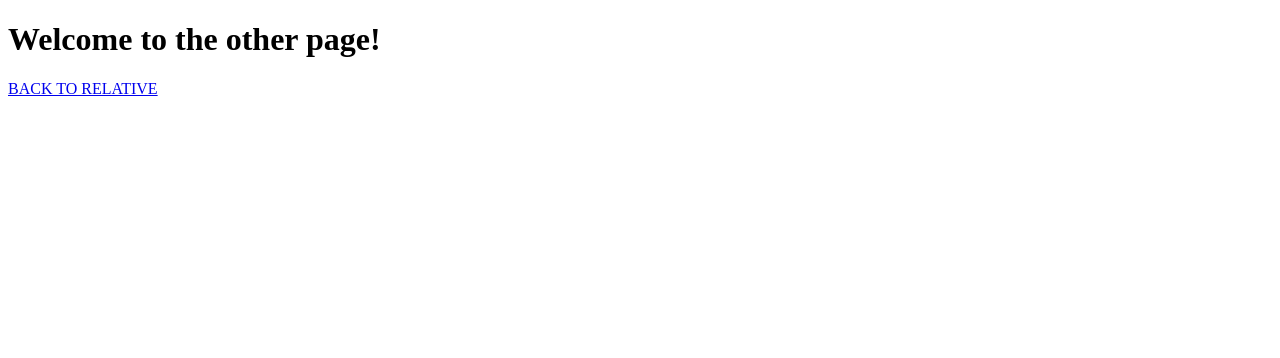
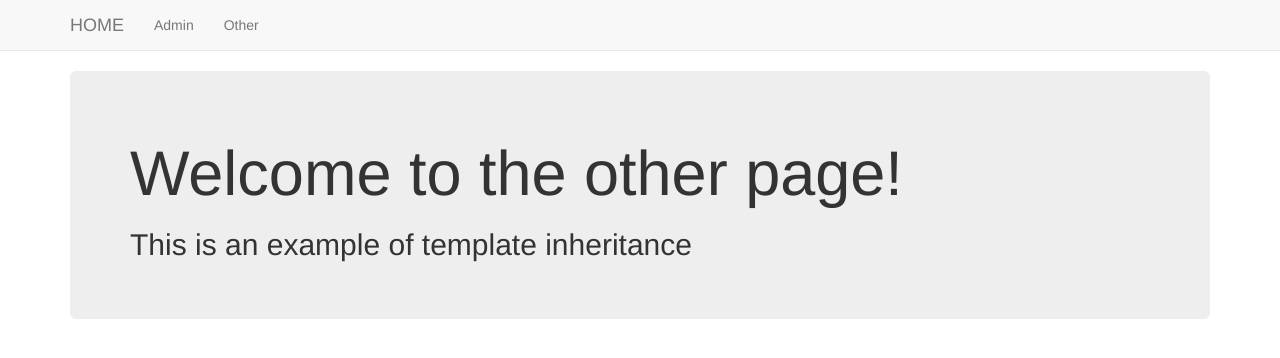
Before and after one commit to BozzOfDaGitz/training_python, a Django app: page /basic_app/other/ in a window 1280 px wide. Shown: the top 358 px of the page. Run offline with Django 3.2, Linux system fonts and the light colour scheme; some libraries are stand-ins or nearby versions.

Commit message:
add template inheritance

```diff
--- a/django/learning_templates/templates/basic_app/base.html
+++ b/django/learning_templates/templates/basic_app/base.html
@@ -0,0 +1,29 @@
+<!DOCTYPE html>
+<html lang="en" dir="ltr">
+  <head>
+    <meta charset="utf-8">
+    <title></title>
+    <link rel="stylesheet" href="https://stackpath.bootstrapcdn.com/bootstrap/3.4.1/css/bootstrap.min.css">
+  </head>
+  <body>
+    <nav class="navbar navbar-default navbar-static-top">
+      <div class="container">
+        <ul class="nav navbar-nav">
+          <li><a class="navbar-brand" href="{% url 'index' %}">HOME</a></li>
+          <li><a class="navbar-link" href="{% url 'admin:index' %}">Admin</a></li>
+          <li><a class="navbar-link" href="{% url 'basic_app:other' %}">Other</a></li>
+        </ul>
+      </div>
+    </nav>
+
+    <div class="container">
+      <div class="jumbotron">
+        {% block body_block %}
+        <!-- Anything outside of this will be inherited if you extend! -->
+        {% endblock %}
+      </div>
+    </div>
+
+
+  </body>
+</html>
--- a/django/learning_templates/templates/basic_app/other.html
+++ b/django/learning_templates/templates/basic_app/other.html
@@ -1,11 +1,6 @@
 <!DOCTYPE html>
-<html lang="en" dir="ltr">
-  <head>
-    <meta charset="utf-8">
-    <title>OTHER</title>
-  </head>
-  <body>
+{% extends "basic_app/base.html" %}
+  {% block body_block %}
     <h1>Welcome to the other page!</h1>
-    <a href="{% url 'basic_app:relative' %}">BACK TO RELATIVE</a>
-  </body>
-</html>
+    <h2>This is an example of template inheritance</h2>
+  {% endblock %}
```
Also changed, not shown: django/learning_templates/templates/basic_app/index.html (+3 -8 lines).
